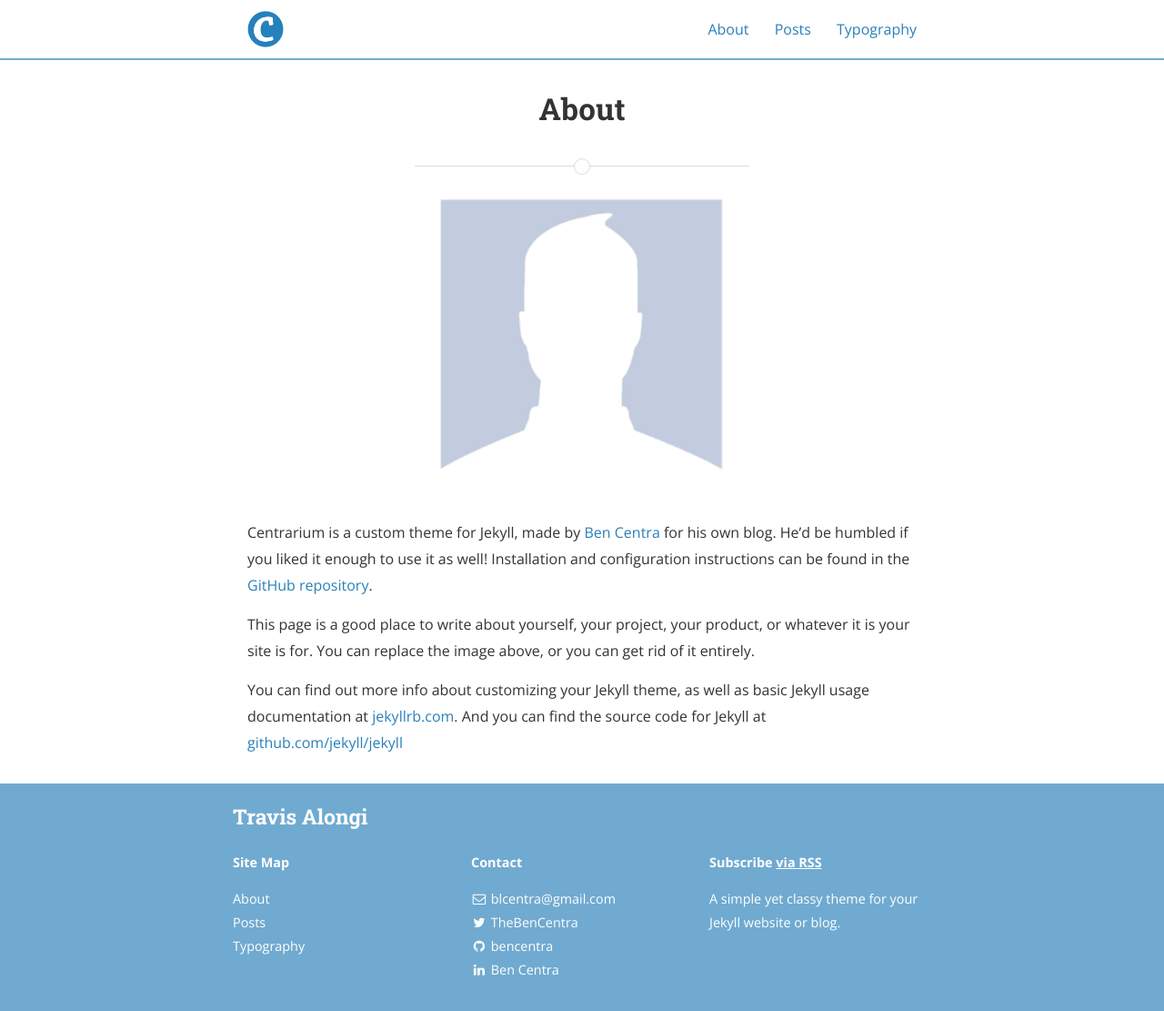
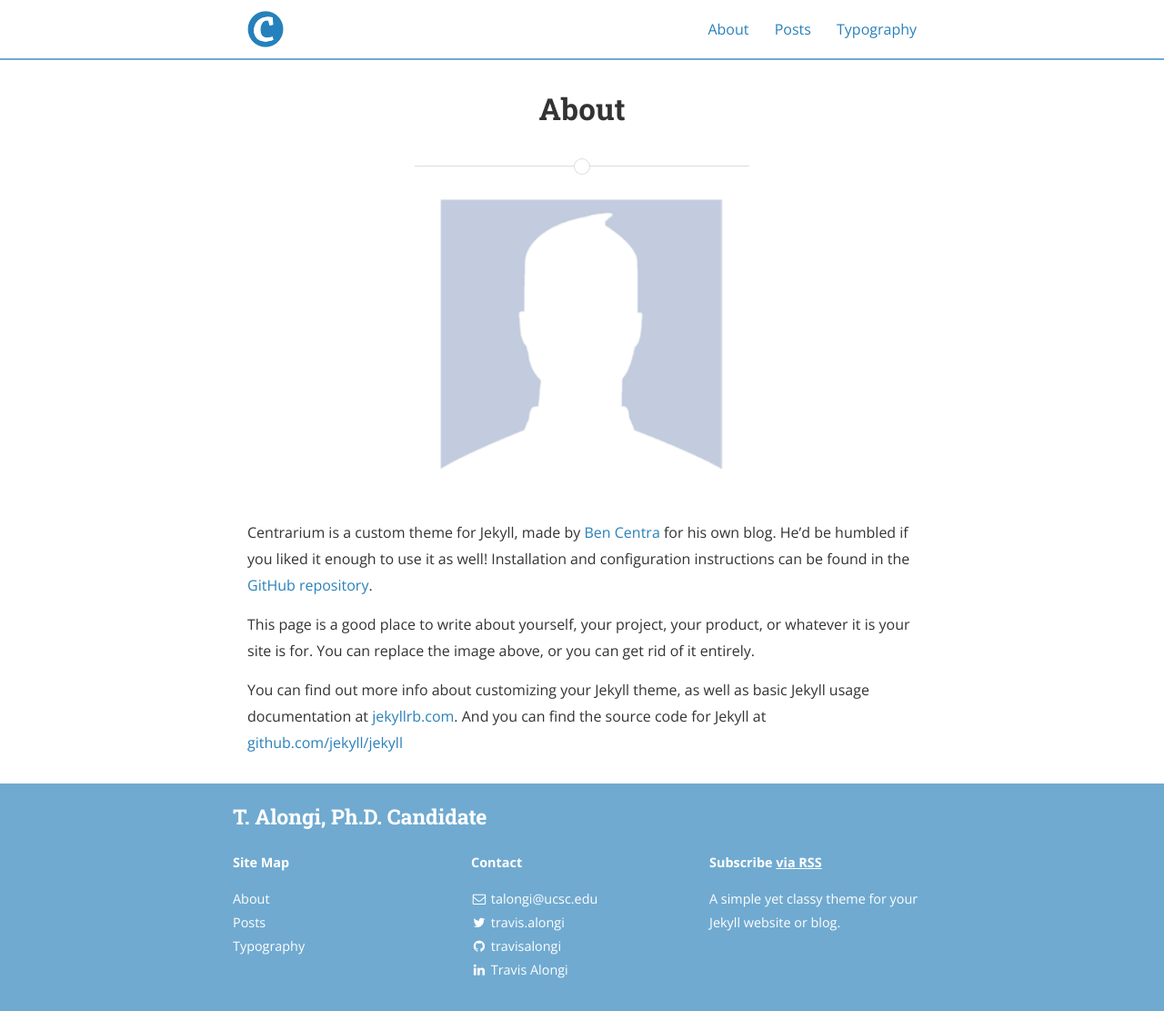
Before and after one commit to stackbit-projects/travisalongi-7f215, a Jekyll site: the page built from about.md, in a window 1280 px wide and 1111 px high. Shown: the whole window at 91% size. Built offline with Jekyll 4.4.1, drawn with Linux system fonts in a browser that asks for light colours; nearby versions of some CDN libraries.

Commit message:
_config.yml: changed

```diff
--- a/_config.yml
+++ b/_config.yml
@@ -1,143 +1,198 @@
+# External plugins
+# See http://ixti.net/software/2013/01/28/using-jekyll-plugins-on-github-pages.html for making `jekyll archives` work.
 plugins:
-  - jekyll-archives
+  - jekyll-archives # Sorry, not GitHub pages friendly!
   - jekyll-sitemap
   - jekyll-paginate-v2
+
 exclude:
-  - /vendor/
-title: Travis Alongi
-subtitle: A simple yet classy theme for your Jekyll website or blog
-email: blcentra@gmail.com
-name: Ben Centra
-description: |
+  - "/vendor/"
+
+# Site settings
+title: T. Alongi, Ph.D. Candidate
+subtitle: "UC Santa Cruz Seismology Lab"
+email: talongi@ucsc.edu
+name: Travis Alongi
+description: >
   A simple yet classy theme for your Jekyll website or blog.
-baseurl: ''
-url: ''
-cover: /assets/header_image.jpg
-logo: /assets/logo.png
+# Base URL of site (i.e. /blog). It should always start with a slash,
+# and never end with a slash. Set it to a blank value if hosting at the
+# root of your server.
+baseurl: "" # the subpath of your site, e.g. /blog/
+url: "" # the base hostname & protocol for your site
+cover: "/assets/header_image.jpg"
+logo: "/assets/logo.png"
+
+# Build settings
 markdown: kramdown
 inter_post_navigation: false
-highlightjs_theme: monokai-sublime
+highlightjs_theme: "monokai-sublime"
+
+# Pagination Settings
+# https://github.com/sverrirs/jekyll-paginate-v2/blob/master/README-GENERATOR.md#site-configuration
 pagination:
   enabled: true
   per_page: 5
-  permalink: '/page/:num/'
+  permalink: "/page/:num/"
   sort_reverse: true
+
+# Archive settings (see https://github.com/jekyll/jekyll-archives/)
 jekyll-archives:
   enabled:
     - categories
     - tags
-  layout: archive
+  layout: 'archive'
   permalinks:
     category: '/category/:name/'
     tag: '/tag/:name/'
+
+# Disqus comments
+# disqus_shortname: bencentra
+
+# Google analytics
+# ga_tracking_id: "UA-XXXX-1"
+
+# Category descriptions (for archive pages)
 descriptions:
   - cat: jekyll
-    desc: Posts describing Jekyll setup techniques.
+    desc: "Posts describing Jekyll setup techniques."
+
   - cat: dummy
-    desc: 'Just some placeholder posts, lorem ipsum and the rest.'
+    desc: "Just some placeholder posts, lorem ipsum and the rest."
+
+# Social icons and sharing options
+#
+# Social settings are used in two places:
+# * In the footer, as links to your personal profiles
+# * After each blog post for sharing widgets
+#
+# Example:
+#
+# social:
+#   - name: Twitter                         # Name of the service
+#     icon: twitter                         # Font Awesome icon to use (minus fa- prefix)
+#     username: "@TheBenCentra"             # (User) Name to display in the footer link
+#     url: https://twitter.com/TheBenCentra # URL of your profile (leave blank to not display in footer)
+#     desc: Follow me on Twitter            # Description to display as link title, etc
+#     share: true                           # Include in the "Share" section of posts
 social:
   - name: Twitter
     icon: twitter
-    username: TheBenCentra
-    url: 'https://twitter.com/TheBenCentra'
+    username: travis.alongi
+    url: https://twitter.com/AlongiTravis
     desc: Follow me on Twitter
     share: true
-  - name: Facebook
-    icon: facebook
-    username: thebencentra
-    url: ''
-    desc: Friend me on Facebook
-    share: true
+
+
   - name: GitHub
     icon: github
-    username: bencentra
-    url: 'https://github.com/bencentra'
+    username: travisalongi
+    url: https://github.com/travisalongi
     desc: Fork me on GitHub
-    share: false
+    share: true
+
   - name: LinkedIn
     icon: linkedin
-    username: Ben Centra
-    url: 'https://www.linkedin.com/pub/ben-centra/47/769/60a'
+    username: Travis Alongi
+    url: https://www.linkedin.com/in/travis-alongi-609b7b15/
     desc: Connect with me on LinkedIn
     share: true
+
   - name: Google+
     icon: google-plus
-    username: ''
-    url: ''
+    username: ""
+    url: ""
     desc: Add me to your Circles
     share: true
+
   - name: YouTube
     icon: youtube
-    username: ''
-    url: ''
+    username: ""
+    url: ""
     desc: Subscribe on YouTube
     share: false
+
   - name: Instagram
     icon: instagram
-    username: ''
-    url: ''
+    username: ""
+    url: ""
     desc: Follow me on Instagram
     share: false
+
   - name: Pinterest
     icon: pinterest
-    username: ''
-    url: ''
+    username: ""
+    url: ""
     desc: Follow me on Pinterest
     share: true
+
   - name: SoundCloud
     icon: soundcloud
-    username: ''
-    url: ''
+    username: ""
+    url: ""
     desc: Follow me on SoundCloud
     share: false
+
   - name: Tumblr
     icon: tumblr
-    username: ''
-    url: ''
+    username: ""
+    url: ""
     desc: Follow me on Tumblr
     share: false
+
   - name: Steam
     icon: steam
-    username: ''
-    url: ''
+    username: ""
+    url: ""
     desc: Friend me on Steam
     share: false
+
   - name: Dribbble
     icon: dribbble
-    username: ''
-    url: ''
+    username: ""
+    url: ""
     desc: Follow me on Dribble
     share: false
+
   - name: Vimeo
     icon: vimeo-square
-    username: ''
-    url: ''
+    username: ""
+    url: ""
     desc: Follow me on Vimeo
     share: false
+
   - name: Vine
     icon: vine
-    username: ''
-    url: ''
+    username: ""
+    url: ""
     desc: Follow me on Vine
     share: false
+
   - name: Reddit
     icon: reddit
-    username: ''
-    url: ''
+    username: ""
+    url: ""
     desc: Share to Reddit
     share: true
-  - name: Hacker News
+
+  - name: "Hacker News"
     icon: hacker-news
-    username: ''
-    url: ''
+    username: ""
+    url: ""
     desc: Share to Hacker News
     share: false
+
+# Social sharing protocols
+# These are for automatically generating sharing metadata for FB and Twitter
+# OS Protocol is for sharing the source of your site, if you're interested. For more, see osprotocol.com
 protocols:
-  fb_image: /assets/logo.png
-  fb_image_width: 612
-  fb_image_height: 605
-  fb_image_type: image/png
-  twitter_image: /assets/logo.png
-  os_repo: 'https://github.com/bencentra/centrarium.com'
-  os_rcs_type: git
-  os_src: 'git@github.com:bencentra/centrarium.com.git'
+    fb_image: "/assets/logo.png"
+    fb_image_width: 612
+    fb_image_height: 605
+    fb_image_type: "image/png"
+
+    twitter_image: "/assets/logo.png"
+
+    os_repo: "https://github.com/bencentra/centrarium.com"
+    os_rcs_type: "git"
+    os_src: "git@github.com:bencentra/centrarium.com.git"
```
